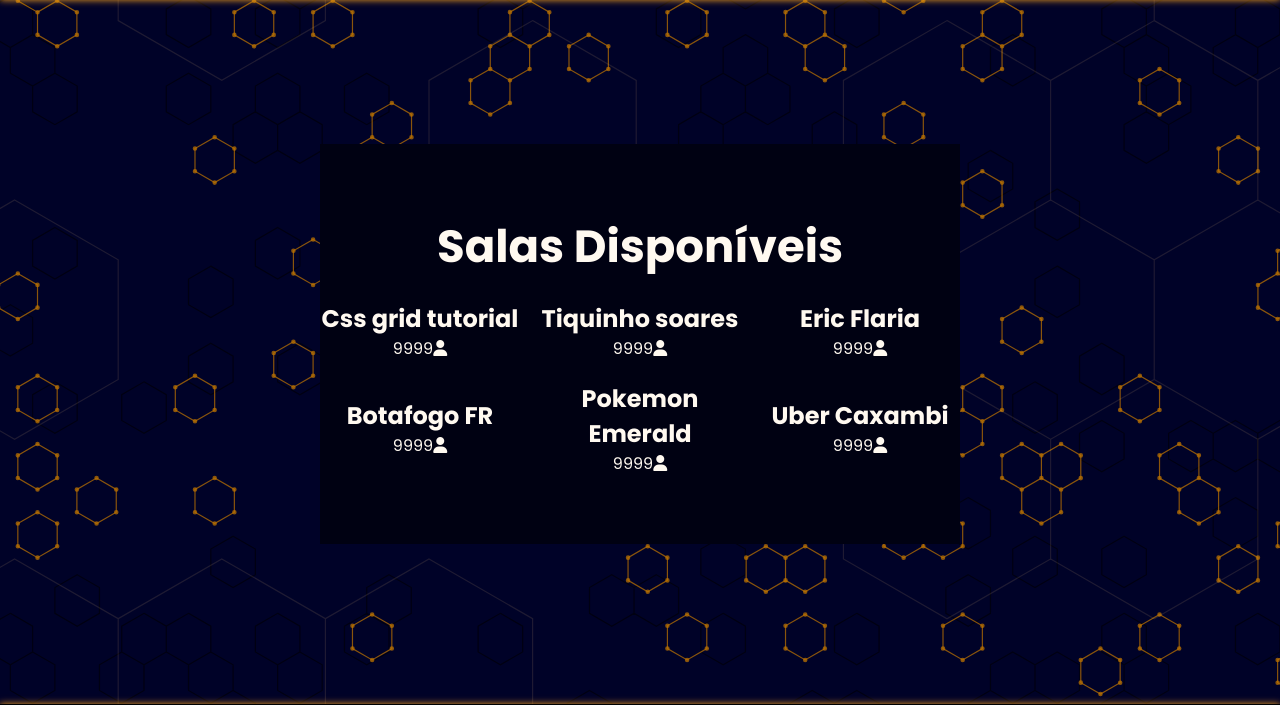
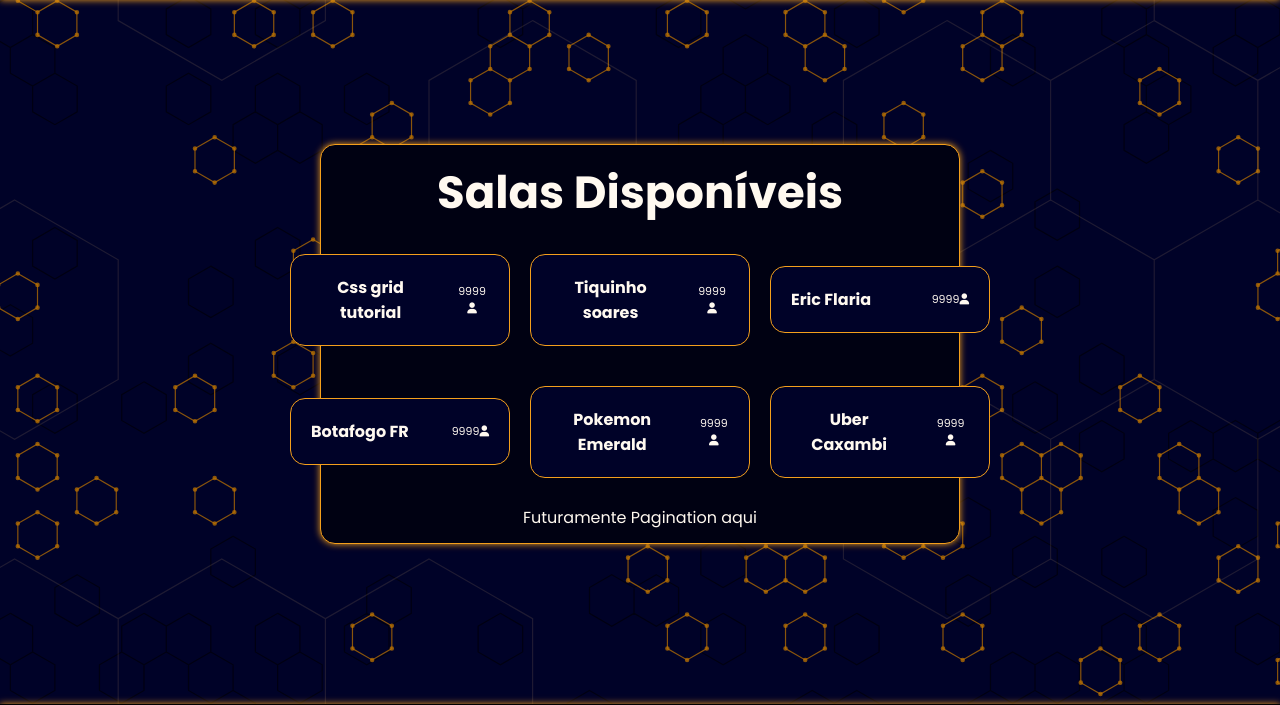
Before and after one commit to Reis567/chat3Django, a Django app: page /rooms/ in a window 1280 px wide. Shown: the part 56-761 px from the top of the page. Run offline with Django 4.2, Linux system fonts and the light colour scheme; a user stored in the database is signed in; data comes from the database, SQL or seed files in the repository; both versions use the stored data as it was after the commit; some libraries are stand-ins or nearby versions.

Commit message:
buttons border and organization

```diff
--- a/static/css/style.css
+++ b/static/css/style.css
@@ -269,26 +269,52 @@ nav .nav-auth{
     height: 50%;
     background: var(--black);
     display: flex;
-    justify-content: center;
+    justify-content: space-around;
     align-items: center;
     flex-direction: column;
     color: var(--white);
+    border: 1px solid var(--sec-cl);
+    border-radius: 15px;
+    box-shadow: var(--ylw-shd-ltr);
 }
 .chats-title{
     font-size: 30px;
     font-weight: bold;
-    margin-bottom: 20px;
+
+}
+.chats-buttons {
+    max-width: 800px;
+    gap: 40px;
+    display: grid;
+    grid-template-columns: repeat(3, minmax(200px, 1fr));
+    align-items: center;
+    justify-items: center;
 }
 
-.chats-buttons{
-    gap: 20px;
-    display: grid;
-    grid-template-columns: 1fr 1fr 1fr;
+
+
+.chats-buttons button{
+    color: var(--white);
+    cursor: pointer;
+    background: var(--prim-stgr);
+    padding: 20px;
+    width: 110%;
+    border-radius: 15px;
+    border: 1px solid var(--sec-cl);
+
+
+}
+.chats-buttons button span{
+    display: flex;
     align-items: center;
-    justify-items: center;
+    justify-content: space-between;
 
 }
 
-.chats-buttons button{
-    color: var(--white);
+.chats-buttons button span h1{
+    font-size: 16px;
+    margin-right: 25px;
 }
+.chats-buttons button span p{
+    font-size: 11px;
+}
--- a/templates/rooms.html
+++ b/templates/rooms.html
@@ -43,7 +43,7 @@
             {% endif %}
         </div>
 
-        <!-- Pagination aqui -->
+        <p>Futuramente Pagination aqui</p>
     </div>
 
 </section>
```
Also changed, not shown: db.sqlite3.
